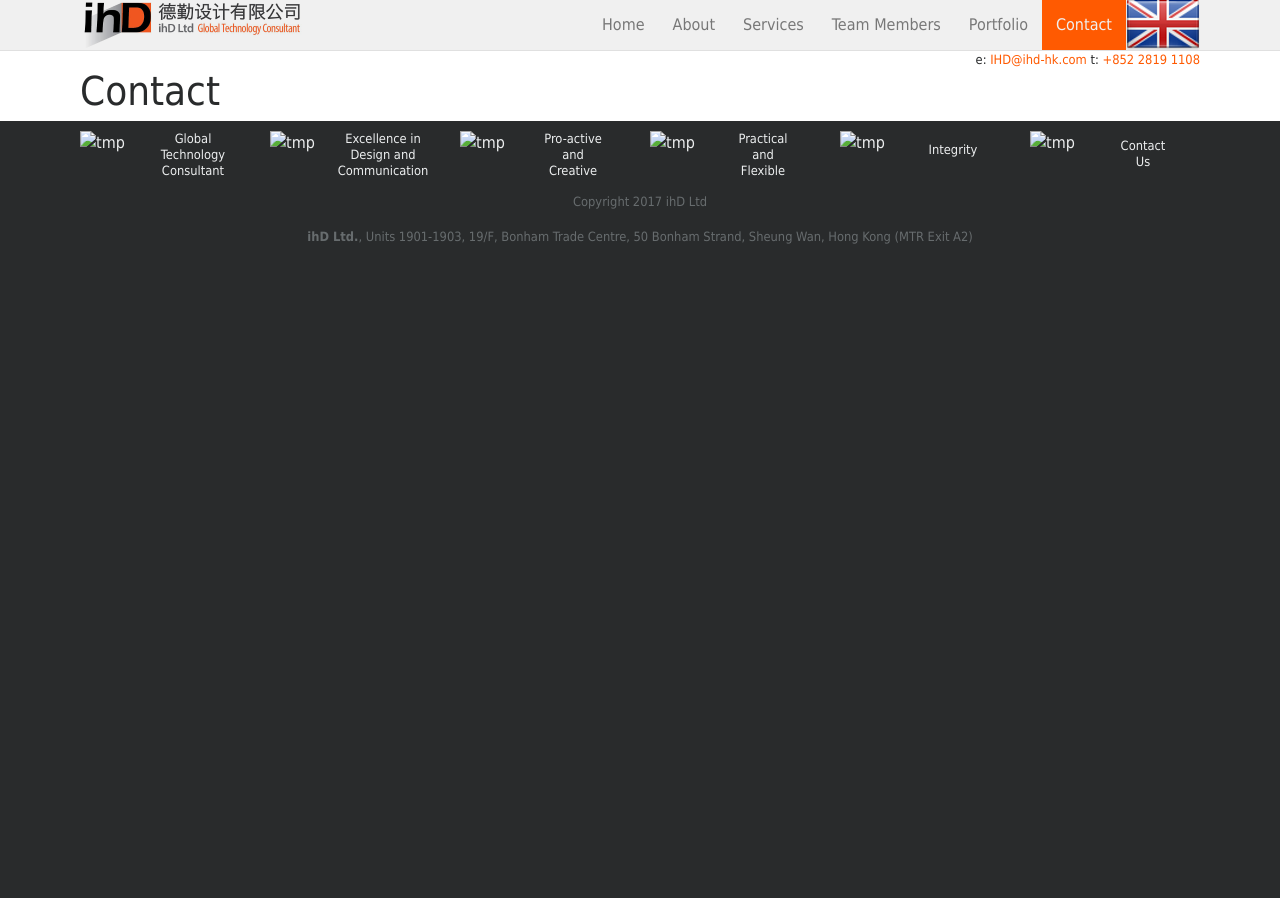
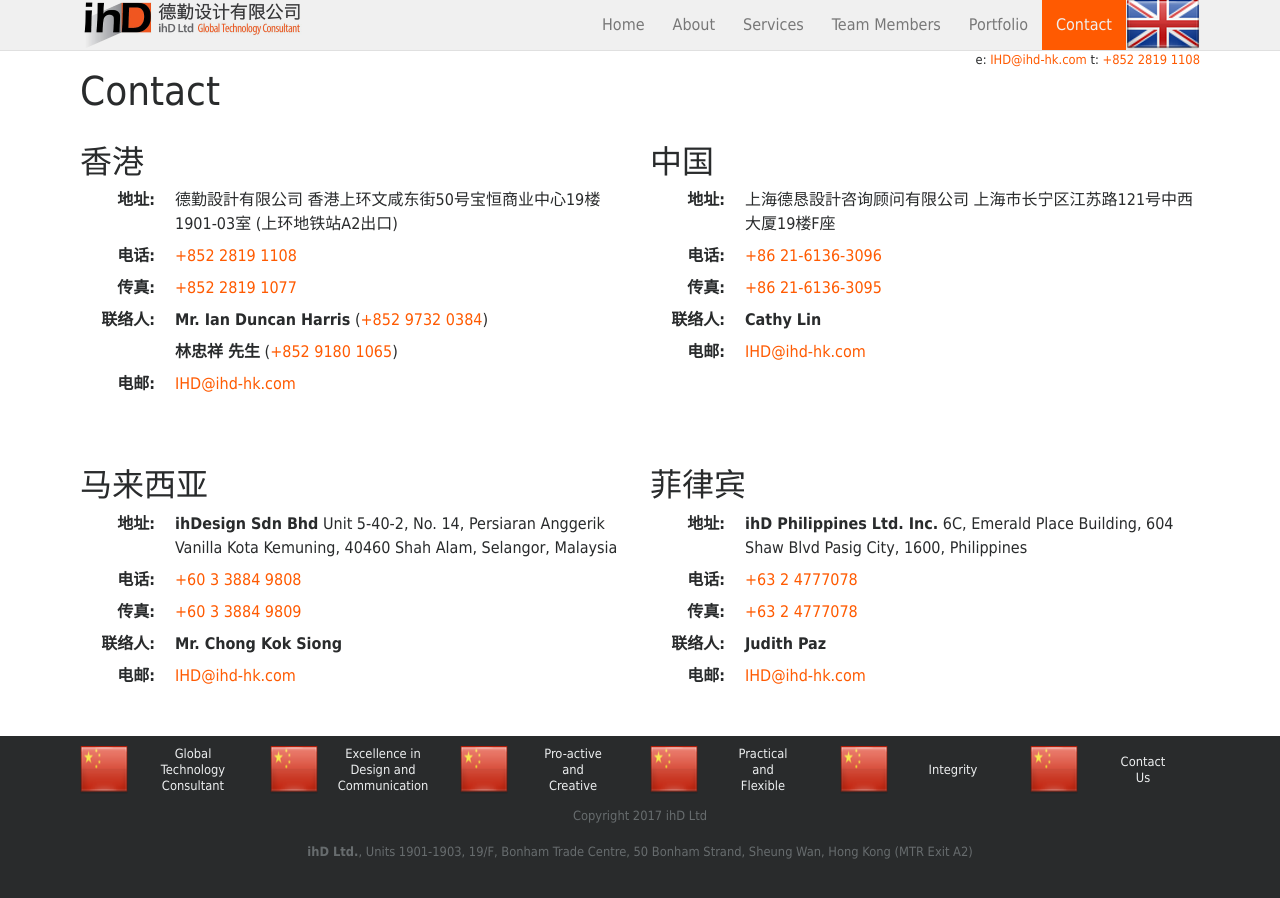
Before and after one commit to ihd-hk/ihd-hk.github.io, a Jekyll site: the page built from ch/contact.md, in a window 1280 px wide. Built offline with Jekyll 4.4.1, drawn with Linux system fonts in a browser that asks for light colours; nearby versions of some CDN libraries.

Commit message:
Getting Contact CH page working

```diff
--- /dev/null
+++ b/_data/contact_ch.yml
@@ -0,0 +1,65 @@
+- name: 香港
+  address: >
+    德勤設計有限公司
+    香港上环文咸东街50号宝恒商业中心19楼1901-03室
+    (上环地铁站A2出口)
+  tel:
+    text: +852 2819 1108
+    href: 0085228191108
+  fax:
+    text: +852 2819 1077
+    href: 0085228191077
+  contact:
+    - name: Mr. Ian Duncan Harris
+      tel:
+        text: +852 9732 0384
+        href: 0085297320384
+    - name: 林忠祥 先生
+      tel:
+        text: +852 9180 1065
+        href: 0085291801065
+  email: IHD@ihd-hk.com
+
+- name: 中国
+  address: >
+    上海德恳設計咨询顾问有限公司
+    上海市长宁区江苏路121号中西大厦19楼F座
+  tel:
+    text: +86 21-6136-3096
+    href: 00862161363096
+  fax:
+    text: +86 21-6136-3095
+    href: 00862161363095
+  contact:
+    - name: Cathy Lin
+  email: IHD@ihd-hk.com
+
+- name: 马来西亚
+  address: >
+    **ihDesign Sdn Bhd**
+    Unit 5-40-2, No. 14, Persiaran Anggerik Vanilla
+    Kota Kemuning, 40460 Shah Alam, Selangor, Malaysia
+  tel:
+    text: +60 3 3884 9808
+    href: 0060338849808
+  fax:
+    text: +60 3 3884 9809
+    href: 0060338849809
+  contact:
+    - name: Mr. Chong Kok Siong
+  email: IHD@ihd-hk.com
+
+- name: 菲律宾
+  address: >
+    **ihD Philippines Ltd. Inc.**
+    6C, Emerald Place Building, 604 Shaw Blvd
+    Pasig City, 1600, Philippines
+  tel:
+    text: +63 2 4777078
+    href: 006324777078
+  fax:
+    text: +63 2 4777078
+    href: 006324777078
+  contact:
+    - name: Judith Paz
+  email: IHD@ihd-hk.com
--- a/_includes/footer.html
+++ b/_includes/footer.html
@@ -2,28 +2,28 @@
   <div class="container">
     <div class="row our-values">
       <div class="col-md-2" data-toggle="tooltip" data-placement="top" title="Headquartered in Hong Kong & with Offices around Asia, we run projects in APAC, EMEA, & Oceanic USA. Our offices are fully-operational, handling projects directly">
-        <img src="images/logo.png" alt="tmp" class="img-circle pull-left">
+        <img src="{{ "/images/CN.png" | relative_url }}" alt="tmp" class="img-circle pull-left">
         <p>Global<br/>Technology<br/>Consultant</p>
       </div>
       <div class="col-md-2" data-toggle="tooltip" data-placement="top" title="We Design & Co-ordinate, Tender, site-quality check and T&C IT Infrastructure, WiFi, Server Rooms, ELV, Security, Audio-Visual Systems Acoustics similarly except no Tender, instead working with the MEP & Architect to input to their design">
-        <img src="images/logo.png" alt="tmp" class="img-circle pull-left">
+        <img src="{{ "/images/CN.png" | relative_url }}" alt="tmp" class="img-circle pull-left">
         <p>Excellence in<br/>Design and<br/>Communication</p>
       </div>
       <div class="col-md-2" data-toggle="tooltip" data-placement="top" title="We work pro-actively, co-operating with the Architect, ID, MEP, Lighting & other Peer Design Team members to successfully realise the projects">
-        <img src="images/logo.png" alt="tmp" class="img-circle pull-left">
+        <img src="{{ "/images/CN.png" | relative_url }}" alt="tmp" class="img-circle pull-left">
         <p>Pro-active<br/>and<br/>Creative</p>
       </div>
       <div class="col-md-2" data-toggle="tooltip" data-placement="top" title="We make buildable designs, and work hard to integrate with the aesthetic and functional needs of the Facilities,whilst maintaining the Technical Performance">
-        <img src="images/logo.png" alt="tmp" class="img-circle pull-left">
+        <img src="{{ "/images/CN.png" | relative_url }}" alt="tmp" class="img-circle pull-left">
         <p>Practical<br/>and<br/>Flexible</p>
       </div>
       <div class="col-md-2" data-toggle="tooltip" data-placement="top" title="Integrity is essential in preserving the Owners resources, and in maintaining safety, and achieving full functionality">
-        <img src="images/logo.png" alt="tmp" class="img-circle pull-left">
-        <p style="line-height: 3em">Integrity</p>
+        <img src="{{ "/images/CN.png" | relative_url }}" alt="tmp" class="img-circle pull-left">
+        <p class="mt-3">Integrity</p>
       </div>
       <div class="col-md-2">
-        <img src="images/logo.png" alt="tmp" class="img-circle pull-left">
-        <p style="margin-top:0.5em">Contact<br/>Us</p>
+        <img src="{{ "/images/CN.png" | relative_url }}" alt="tmp" class="img-circle pull-left">
+        <p class="mt-2">Contact<br/>Us</p>
       </div>
     </div>
 
--- a/ch/contact.md
+++ b/ch/contact.md
@@ -2,7 +2,49 @@
 layout: page
 title: Contact
 permalink: /ch/contact.html
+page_id: 'contact_page'
 language: ch
 ---
 
 # Contact
+
+<div class="row">
+{% for location in site.data.contact_ch %}
+<div class="col-md-6 my-4">
+## {{ location.name }}
+
+{% if location.address %}
+地址
+: {{ location.address }}
+{% endif %}
+
+
+{% if location.tel %}
+电话
+: [{{ location.tel.text }}](tel:{{ location.tel.href }})
+{% endif %}
+
+
+{% if location.fax %}
+传真
+: [{{ location.fax.text }}](tel:{{ location.fax.href }})
+{% endif %}
+
+
+{% if location.contact %}
+联络人
+{% for contact in location.contact %}
+: **{{ contact.name }}** {% if contact.tel %}([{{ contact.tel.text }}](tel:{{ contact.tel.href }})){% endif %}
+{% endfor %}
+{% endif %}
+
+
+{% if location.email %}
+电邮
+: [{{ location.email }}](mailto:{{ location.email }})
+{% endif %}
+
+</div>
+{% endfor %}
+
+</div>
```
